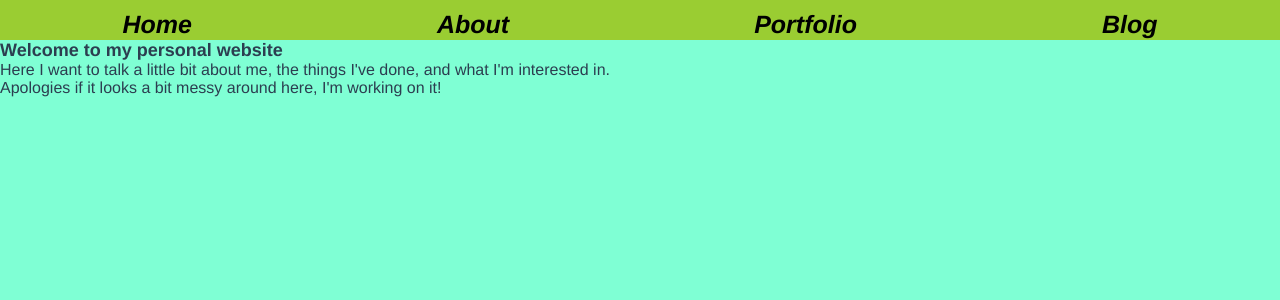
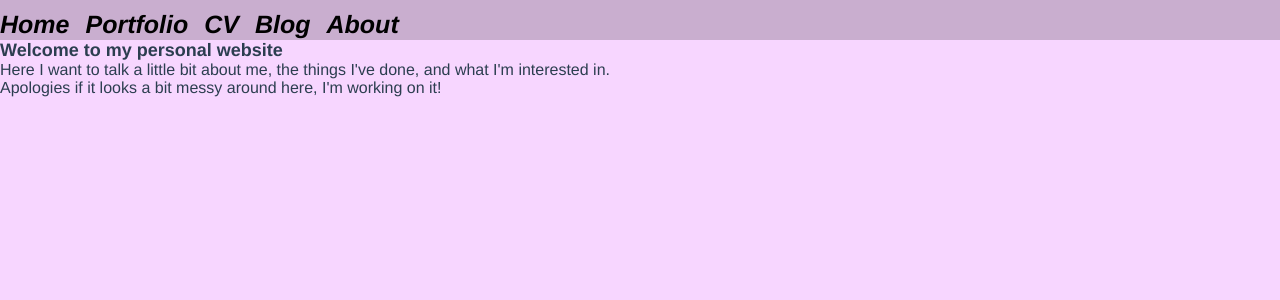
Before and after one commit to joshuarhb/joshuarhb.github.io.old, a Vue app: page / in a window 1280 px wide. Shown: the top 300 px of the page. Built offline with nearby package versions, Linux system fonts and the light colour scheme.

Commit message:
Add submodule for CV and work on some colours

```diff
--- a/src/components/NavBar.vue
+++ b/src/components/NavBar.vue
@@ -1,9 +1,10 @@
 <template>
     <nav>
         <router-link to="/">Home</router-link>
+        <router-link to="/portfolio">Portfolio</router-link>
+        <router-link to="/cv">CV</router-link>
+        <router-link to="/blog">Blog</router-link>
         <router-link to="/about">About</router-link>
-        <router-link to="/portfolio">Portfolio</router-link>
-        <router-link to="/blog">Blog</router-link>
     </nav>
 </template>
 
@@ -15,27 +16,23 @@ nav {
     width: 100%;
 
     display: flex;
-    justify-content: space-around;
+    justify-content: flex-start;
 
-    background-color: yellowgreen;
+    background-color: #C9AECF;
     font-size: 25px;
 
     height: 5%;
     padding: 0;
 }
 
-router-link {
-    margin: 10%;
-    text-decoration: none;
-    color: black;
-}
+
 nav a {
     font-style: italic;
     font-weight: bold;
     color: black;
     text-decoration: none;
     padding-top: 10px;
+    padding-right: 2vh;
+
 }
-
-
 </style>
--- a/src/styles/App.css
+++ b/src/styles/App.css
@@ -9,7 +9,7 @@
   }
 
   body {
-    background-color: aquamarine;
+    background-color: #F7D6FF;
     margin: 0;
   }
 
```
Also changed, not shown: src/views/CVPage.vue (added, +11 -0 lines), 1 other file (tests, documents, lock files or other folders).
